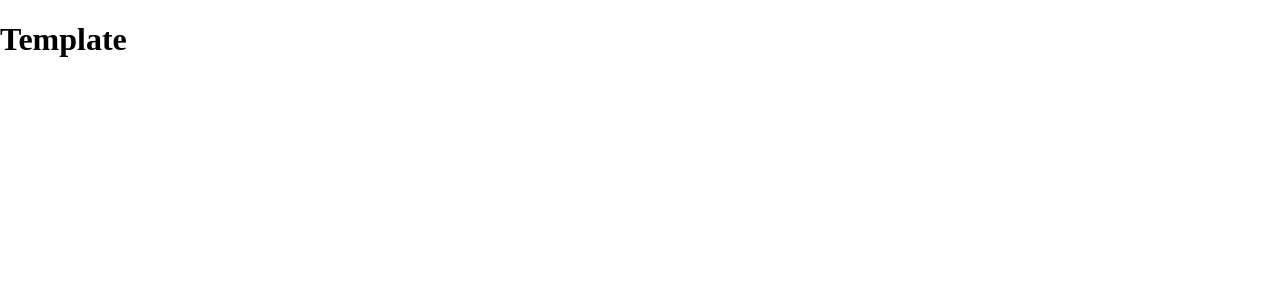
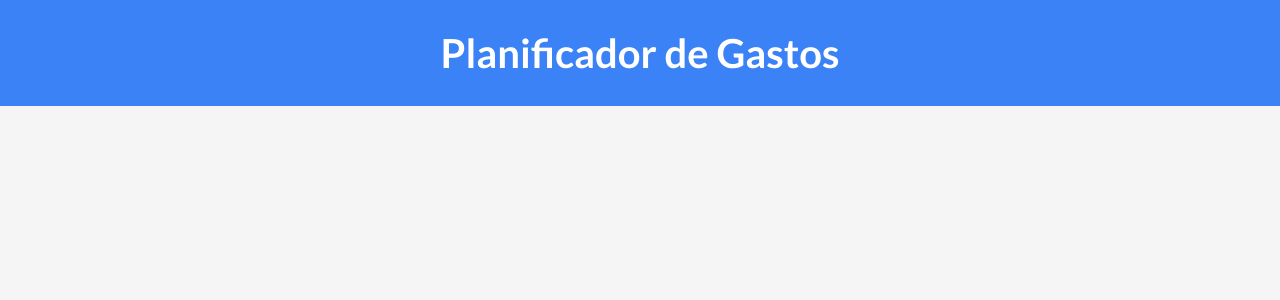
Before and after one commit to Leomiguel19/admin-gastos, a Vue app: page / in a window 1280 px wide. Shown: the top 300 px of the page. Built offline with nearby package versions, Linux system fonts and the light colour scheme.

Commit message:
Agregar CSS global

```diff
--- a/package.json
+++ b/package.json
@@ -9,6 +9,7 @@
     "preview": "vite preview"
   },
   "dependencies": {
+    "sass": "^1.72.0",
     "vue": "^3.4.21"
   },
   "devDependencies": {
--- a/src/App.vue
+++ b/src/App.vue
@@ -2,9 +2,49 @@
 </script>
 
 <template>
-<h1>Template</h1>
+  <div>
+    <header>
+      <h1>Planificador de Gastos</h1>
+    </header>
+  </div>
 </template>
 
-<style scoped>
-
+<style>
+  :root {
+    --azul: #3B82F6;
+    --blanco: #FFF;
+    --gris-claro: #F5F5F5;
+    --gris: #64748B;
+    --gris-oscuro: #64748B;
+    --negro: #000;
+  }
+  html{
+    font-size: 62.5%;
+    box-sizing: border-box;
+  }
+  *,
+  *:before,
+  *:after{
+    box-sizing: inherit;
+  }
+  body{
+    font-size: 1.6rem;
+    font-family: "Lato", sans-serif;
+    background-color: var(--gris-claro);
+  }
+  h1{
+    font-size: 4rem;
+  }
+  h2{
+    font-size: 3rem;
+  }
+  header{
+    background-color: var(--azul);
+  }
+  header h1{
+    padding: 3rem 0;
+    margin: 0;
+    color: var(--blanco);
+    text-align: center;
+  }
 </style>
```
Also changed, not shown: src/components/Filtro.vue (added, +15 -0 lines), 1 other file (tests, documents, lock files or other folders).
